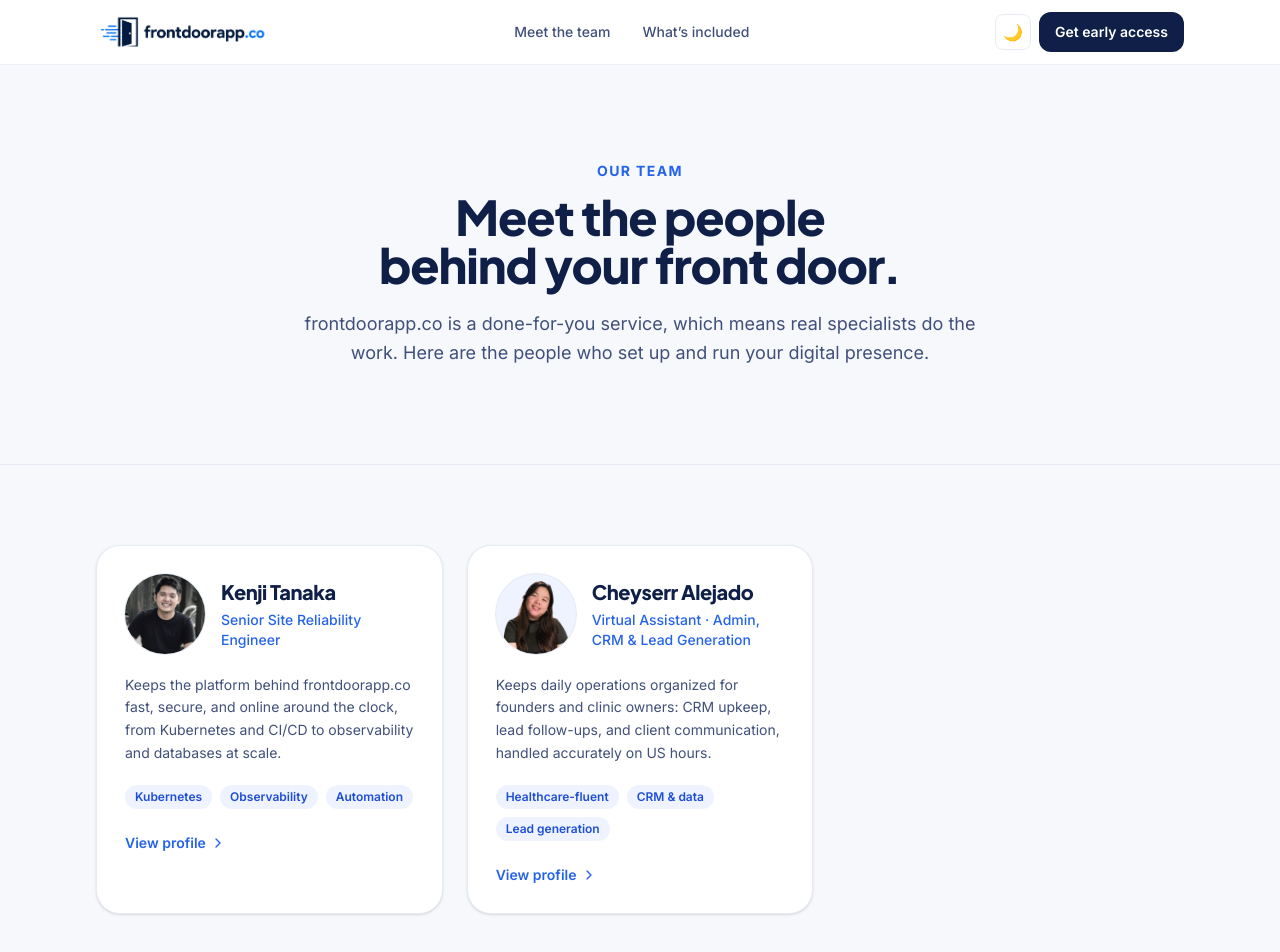
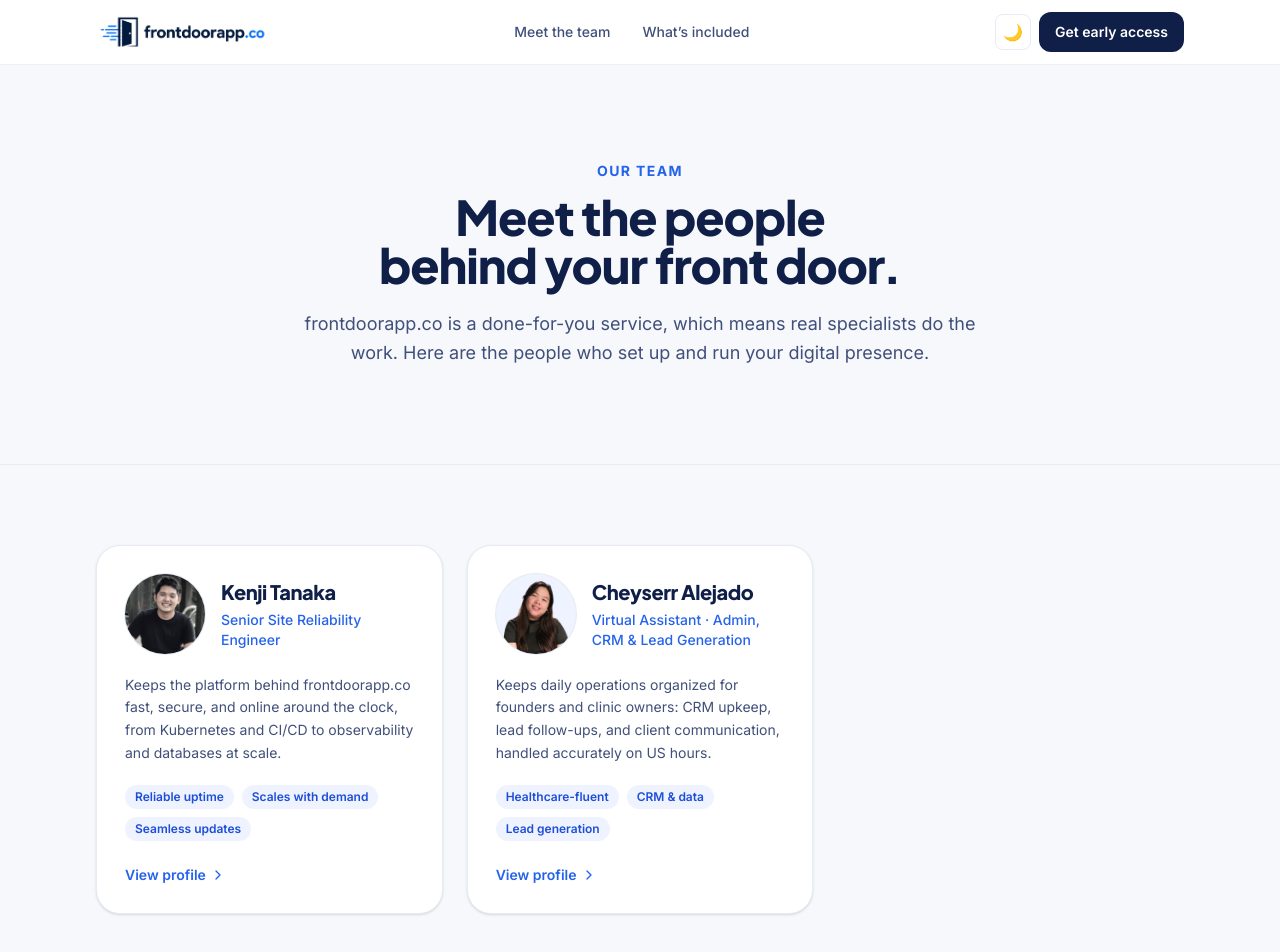
Before and after one commit to engrkenjitanaka/frontdoorapp-web, a Next.js app: page /team in a window 1280 px wide. Shown: the top 952 px of the page. Built offline with nearby package versions, Linux system fonts and the light colour scheme.

Commit message:
feat: improvements.

```diff
--- a/app/team/page.tsx
+++ b/app/team/page.tsx
@@ -25,7 +25,7 @@ const team: Member[] = [
     blurb:
       "Keeps the platform behind frontdoorapp.co fast, secure, and online around the clock, from Kubernetes and CI/CD to observability and databases at scale.",
     photo: "/team/kenji.png",
-    tags: ["Kubernetes", "Observability", "Automation"],
+    tags: ["Reliable uptime", "Scales with demand", "Seamless updates"],
   },
   {
     slug: "cheyserr",
```
